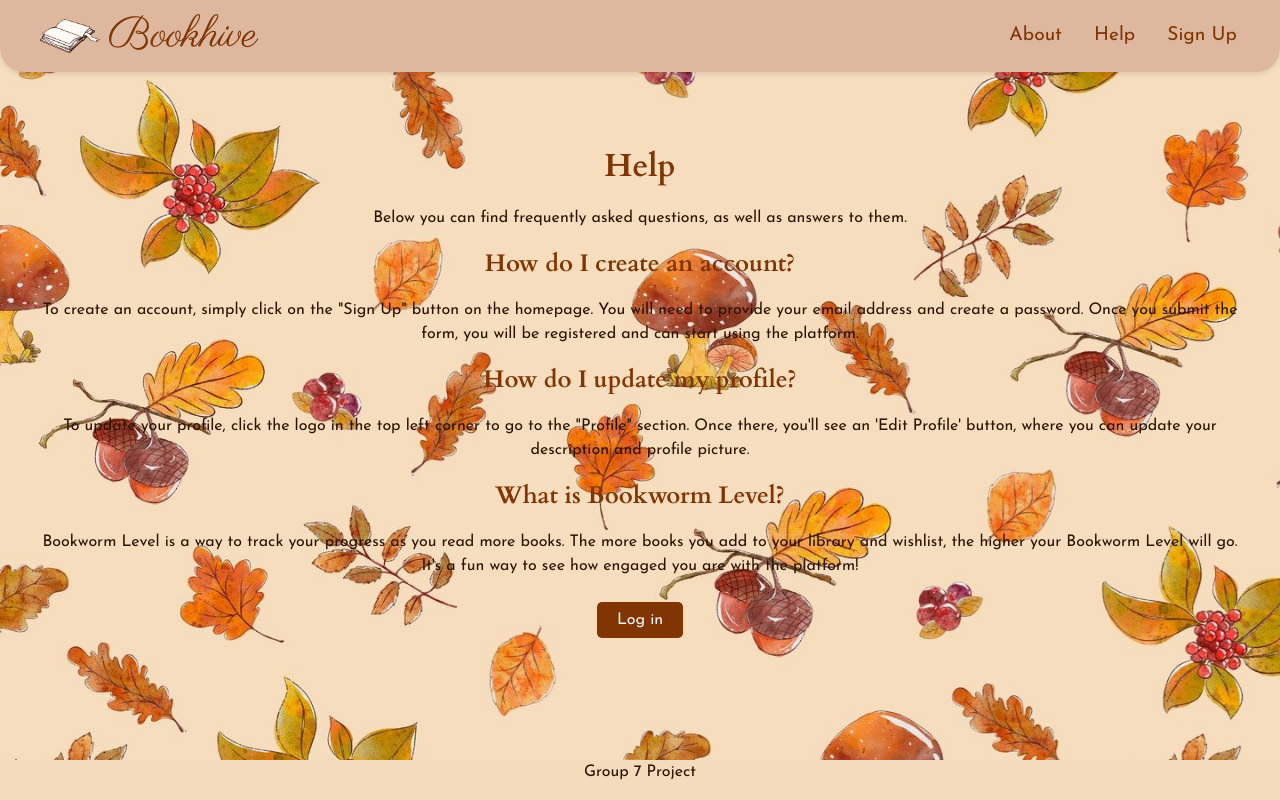
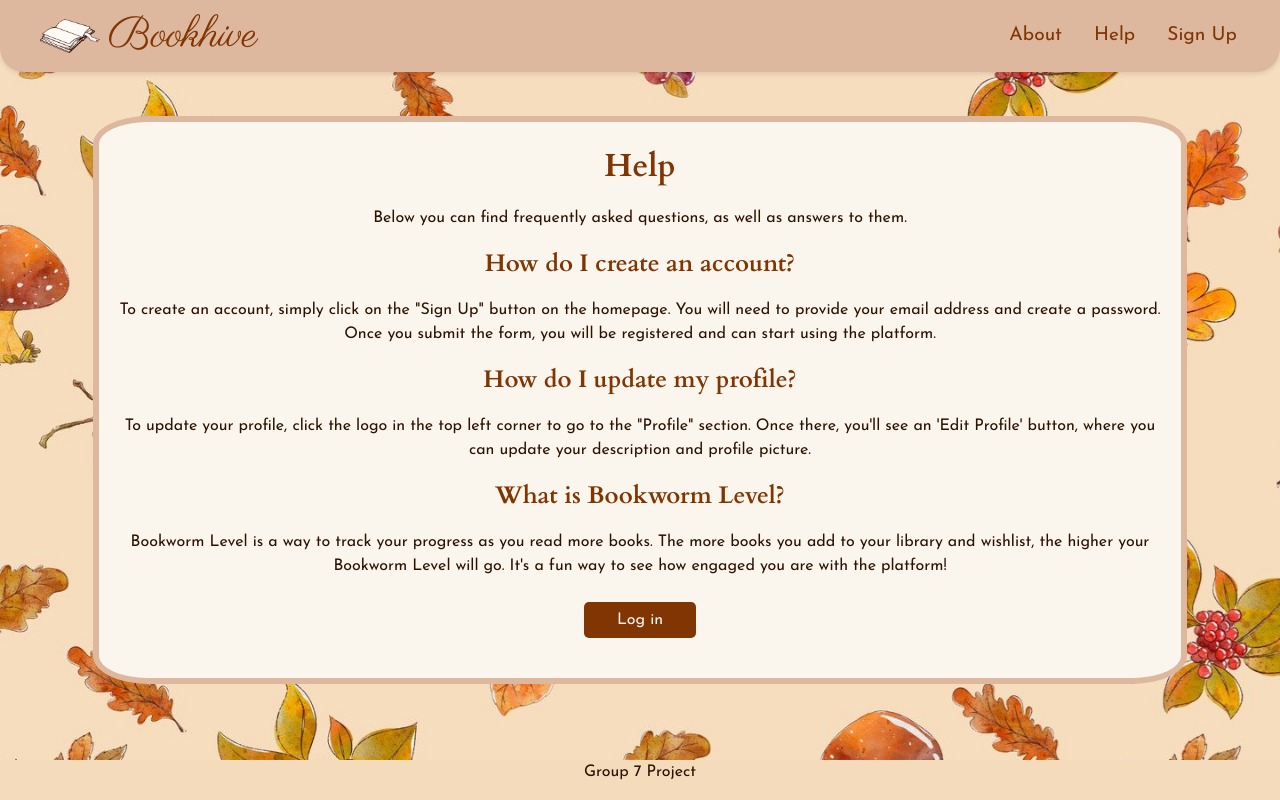
Before and after one commit to silpps/LibraryApp, a React (Vite) app in the folder frontend/: page /help in a window 1280 px wide. Built offline with nearby package versions, Linux system fonts and the light colour scheme.

Commit message:
Update Help.css
updated to have background on div --> can read even with the background image

```diff
--- a/frontend/src/pages/HelpPage/Help.css
+++ b/frontend/src/pages/HelpPage/Help.css
@@ -1,5 +1,29 @@
 p {
     margin-bottom: 1rem;
+}
+
+.help-div {
+  display: flex;
+  flex-direction: column;
+  justify-content: center;
+  align-items: center;
+  background-color: #fbf6ed;
+  border: 6px solid #DDB79E;
+  border-radius: 5%;
+  margin-left: auto;
+  margin-right: auto;
+  padding: 20px;
+  width: 90%;
+}
+
+.help-div button {
+  width: 7rem;
+}
+
+@media (max-width: 1024px) {
+    .help-div {
+       margin-top: 3rem;
+    }
 }
 
 @media (prefers-color-scheme: dark) {
```
